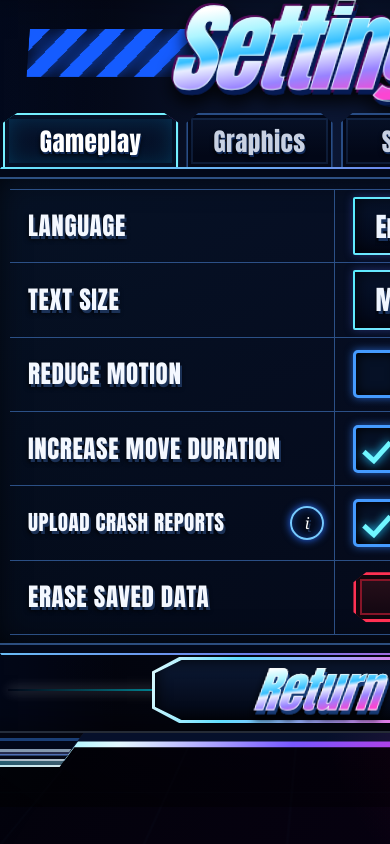
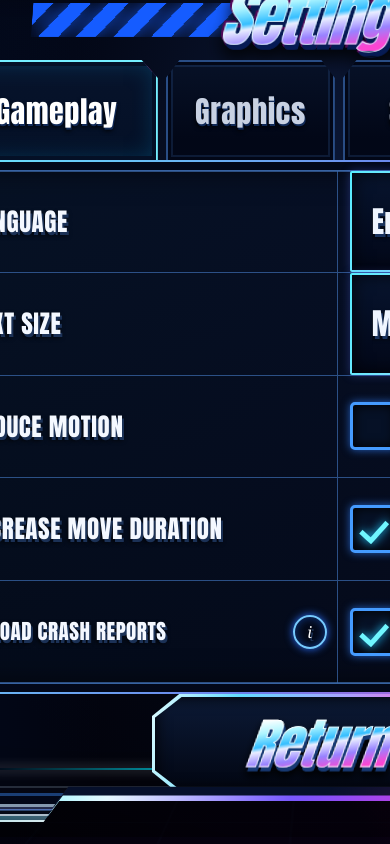
Before and after one commit to thurn/mockups, a Next.js app: page / in a window 390 px wide. Both pictures are taken after a click on the button "Settings". Shown: the part 27-871 px from the top of the page. Built offline with nearby package versions, Linux system fonts and the light colour scheme.

Commit message:
feat: redesign settings for mobile touch

```diff
--- a/app/components/ArcadeFrame.tsx
+++ b/app/components/ArcadeFrame.tsx
@@ -16,8 +16,8 @@ export function ArcadeFrame({
       style={mergeStyles({
         boxSizing: "border-box",
         position: "relative",
-        width: 820,
-        height: 820,
+        width: settings ? 870 : 820,
+        height: settings ? 870 : 820,
         padding: 15,
         filter: "drop-shadow(0 26px 50px rgb(0 0 0 / 58%))",
         clipPath: frameClip,
@@ -74,11 +74,11 @@ export function ArcadeFrame({
           height: "100%",
           overflow: settings ? "visible" : "hidden",
           display: settings ? "grid" : "flex",
-          gridTemplateRows: settings ? "120px minmax(0, 1fr) 70px" : undefined,
+          gridTemplateRows: settings ? "80px minmax(0, 1fr) 100px" : undefined,
           flexDirection: settings ? undefined : "column",
           alignItems: settings ? "stretch" : "center",
           justifyContent: settings ? "stretch" : "space-evenly",
-          padding: settings ? "28px 58px 24px" : "0 70px",
+          padding: settings ? "10px 35px" : "0 70px",
           clipPath: frameClip,
           border: "3px solid rgb(201 231 255 / 65%)",
           background:
@@ -89,7 +89,7 @@ export function ArcadeFrame({
       >
         <FrameLine top={17} />
         {children}
-        <FrameLine bottom={settings ? 58 : 17} />
+        <FrameLine bottom={settings ? 34 : 17} />
       </div>
     </section>
   );
--- a/app/components/ArcadeTitle.tsx
+++ b/app/components/ArcadeTitle.tsx
@@ -2,18 +2,18 @@ import type { CSSProperties } from "react";
 import { impactFont, mergeStyles, textGradient } from "./styles";
 
 export function ArcadeTitle({ settings = false }: { settings?: boolean }) {
-  const titleSize = settings ? 96 : 82;
+  const titleSize = settings ? 64 : 82;
 
   return (
     <header
       style={{
         position: "relative",
         isolation: "isolate",
-        width: settings ? "88%" : "min(100%, 720px)",
+        width: settings ? "76%" : "min(100%, 720px)",
         margin: settings ? "0 auto" : 0,
         textAlign: "center",
         transform: settings ? "skewX(-4deg)" : "translateY(7px) skewX(-4deg)",
-        flex: settings ? "0 0 120px" : undefined,
+        flex: settings ? "0 0 80px" : undefined,
         display: settings ? "grid" : undefined,
         placeItems: settings ? "center" : undefined,
       }}
@@ -96,7 +96,7 @@ function TitleBar({ side, settings }: { side: "left" | "right"; settings: boolea
         top: "50%",
         zIndex: 0,
         width: settings ? "54%" : "68%",
-        height: settings ? 48 : 42,
+        height: settings ? 34 : 42,
         transform: "translateY(-50%)",
         opacity: settings ? undefined : 0.9,
         pointerEvents: "none",
--- a/app/components/MenuButton.tsx
+++ b/app/components/MenuButton.tsx
@@ -14,7 +14,7 @@ export function MenuButton({ children, onClick }: { children: ReactNode; onClick
       style={{
         boxSizing: "border-box",
         position: "relative",
-        height: 78,
+        height: 104,
         border: 0,
         padding: 3,
         cursor: "pointer",
--- a/app/components/ReturnButton.tsx
+++ b/app/components/ReturnButton.tsx
@@ -15,7 +15,7 @@ export function ReturnButton({ onClick }: { onClick: () => void }) {
         position: "relative",
         zIndex: 4,
         alignSelf: "center",
-        height: 66,
+        height: 100,
         width: 340,
         border: 0,
         margin: "0 auto",
@@ -54,7 +54,7 @@ export function ReturnButton({ onClick }: { onClick: () => void }) {
           paddingRight: "0.18em",
           transform: "skewX(-7deg)",
           fontFamily: impactFont,
-          fontSize: 48,
+          fontSize: 54,
           fontStyle: "italic",
           lineHeight: 1,
           WebkitTextStroke: "0.8px #fff",
--- a/app/components/SettingsControls.tsx
+++ b/app/components/SettingsControls.tsx
@@ -21,7 +21,7 @@ export function SelectControl({
       <span
         style={mergeStyles(cellStyle, {
           position: "relative",
-          padding: "7px 18px",
+          padding: "0 12px",
         })}
       >
         <select
@@ -43,7 +43,7 @@ export function SelectControl({
               "linear-gradient(180deg, #07142e, #020718) padding-box, linear-gradient(105deg, #57ecff, #b6d8ff 48%, #ff43cf) border-box",
             boxShadow: "inset 0 0 17px rgb(0 0 0 / 75%), 0 0 10px rgb(89 114 255 / 34%)",
             fontFamily: impactFont,
-            fontSize: 27,
+            fontSize: 30,
             textShadow: "2px 3px 0 #19325d, 0 3px 4px #000",
             cursor: "pointer",
             outline: 0,
@@ -95,7 +95,7 @@ export function ToggleControl({
       <label
         {...handlers}
         style={mergeStyles(cellStyle, {
-          padding: "7px 18px",
+          padding: "0 12px",
           cursor: "pointer",
         })}
       >
@@ -142,44 +142,6 @@ export function ToggleControl({
           )}
         </span>
       </label>
-    </SettingRow>
-  );
-}
-
-export function EraseControl() {
-  const { state, handlers } = useInteraction();
-
-  return (
-    <SettingRow label={<SettingName>Erase Saved Data</SettingName>}>
-      <span style={mergeStyles(cellStyle, { padding: "7px 18px" })}>
-        <button
-          {...handlers}
-          type="button"
-          style={{
-            boxSizing: "border-box",
-            minWidth: 158,
-            height: 50,
-            border: "3px solid #ff3153",
-            padding: "0 20px",
-            color: state.hovered || state.focused ? "#fff" : "#ff4565",
-            clipPath: "polygon(8% 0, 92% 0, 100% 20%, 100% 80%, 92% 100%, 8% 100%, 0 80%, 0 20%)",
-            background: "linear-gradient(180deg, #29101b, #100610)",
-            boxShadow:
-              "inset 0 0 0 4px #12050c, inset 0 0 0 6px #861528, 0 0 10px rgb(255 35 77 / 58%)",
-            fontFamily: impactFont,
-            fontSize: 27,
-            cursor: "pointer",
-            outline: 0,
-            filter:
-              state.hovered || state.focused
-                ? "brightness(1.25) drop-shadow(0 0 7px #ff244c)"
-                : undefined,
-            transform: state.pressed ? "translateY(2px) scale(0.96)" : undefined,
-          }}
-        >
-          Erase
-        </button>
-      </span>
     </SettingRow>
   );
 }
--- a/app/components/SettingsScreen.tsx
+++ b/app/components/SettingsScreen.tsx
@@ -4,7 +4,7 @@ import { useState } from "react";
 import { ArcadeFrame } from "./ArcadeFrame";
 import { ArcadeTitle } from "./ArcadeTitle";
 import { ReturnButton } from "./ReturnButton";
-import { EraseControl, SelectControl, ToggleControl } from "./SettingsControls";
+import { SelectControl, ToggleControl } from "./SettingsControls";
 import { SettingsTabs } from "./SettingsTabs";
 
 export function SettingsScreen({ onReturn }: { onReturn: () => void }) {
@@ -35,9 +35,9 @@ export function SettingsScreen({ onReturn }: { onReturn: () => void }) {
             position: "relative",
             flex: "1 1 auto",
             display: "grid",
-            gridTemplateRows: "repeat(6, minmax(0, 1fr))",
+            gridTemplateRows: "repeat(5, minmax(0, 1fr))",
             border: "2px solid transparent",
-            padding: "20px 20px 18px",
+            padding: "8px 10px",
             clipPath: "polygon(2% 0, 98% 0, 100% 4%, 100% 96%, 98% 100%, 2% 100%, 0 96%, 0 4%)",
             background:
               "linear-gradient(180deg, rgb(3 11 30 / 97%), rgb(2 8 22 / 98%)) padding-box, linear-gradient(110deg, #68eaff, #6b7fea 52%, #fc45ce) border-box",
@@ -70,7 +70,6 @@ export function SettingsScreen({ onReturn }: { onReturn: () => void }) {
             onChange={setUploadCrashReports}
             withInfo
           />
-          <EraseControl />
         </div>
       </div>
       <ReturnButton onClick={onReturn} />
--- a/app/components/SettingsTabs.tsx
+++ b/app/components/SettingsTabs.tsx
@@ -26,7 +26,7 @@ export function SettingsTabs() {
             style={{
               boxSizing: "border-box",
               minWidth: 0,
-              height: 54,
+              height: 100,
               border: `2px solid ${active ? "#74efff" : "#294d85"}`,
               borderBottom: 0,
               padding: "0 8px",
@@ -39,7 +39,7 @@ export function SettingsTabs() {
                 ? "inset 0 0 0 4px #041026, inset 0 0 24px rgb(0 184 255 / 24%), 0 0 12px rgb(65 160 255 / 65%)"
                 : "inset 0 0 0 3px #020717, inset 0 0 0 5px rgb(61 115 194 / 18%)",
               fontFamily: impactFont,
-              fontSize: 25,
+              fontSize: 30,
               letterSpacing: "0.02em",
               textShadow: "1px 2px 0 #102957, 0 3px 4px #000",
               opacity: 1,
```
Also changed, not shown: settings-mobile-touch-targets.png (added).
